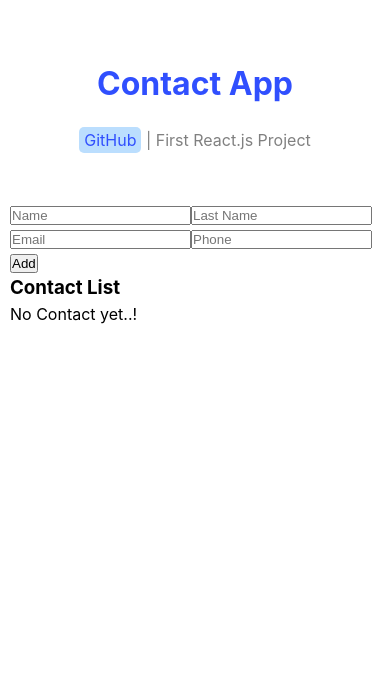
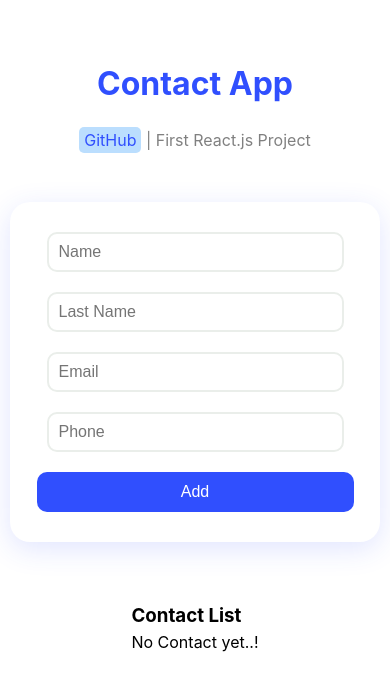
Before and after one commit to Hossein-Bakhtiari/contact-app, a React (Vite) app: page / in a window 390 px wide. Shown: the top 690 px of the page. Built offline with nearby package versions, Linux system fonts and the light colour scheme.

Commit message:
add styles on form and responsive that

```diff
--- a/src/components/Contacts.jsx
+++ b/src/components/Contacts.jsx
@@ -2,6 +2,7 @@
 import ContactList from './ContactList';
 import inputs from '../constant/inputs';
 import { v4 } from 'uuid';
+import styles from "./Contacts.module.css"
 
 
 
@@ -31,7 +32,7 @@
         !contact.email ||
         !contact.phone
     ) {
-            setAlert("pleas enter valid data")
+            setAlert("Please enter valid data")
             return;
        }
        setAlert("");
@@ -56,8 +57,8 @@
 
 return (
 
-    <div>
-      <div>
+    <div className={styles.container}>
+      <div className={styles.form}>
       {
           inputs.map((input , index) => (
             <input
@@ -75,7 +76,7 @@
 
         <button onClick={addHandler}>Add</button>
       </div>
-        <div>
+        <div className={styles.alert}>
             {alert && <p>{alert}</p>}
         </div>
         <ContactList contacts={contacts} deleteHandler={deleteHandler}/>
--- /dev/null
+++ b/src/components/Contacts.module.css
@@ -0,0 +1,66 @@
+.container{
+    display: flex;
+    flex-direction: column;
+    align-items: center;
+}
+
+.form{
+    display: flex;
+    flex-wrap: wrap;
+    align-items: center;
+    justify-content: center;
+    padding: 20px;
+    margin-bottom: 20px;
+    border-radius: 20px;
+    box-shadow: #304ffe25 0px 7px 29px;
+}
+
+.form input {
+    width: 45%;
+    height: 40px;
+    padding: 10px;
+    margin: 10px;
+    border: 2px solid #eaeeea;
+    border-radius: 10px;
+    color: #304ffe;
+    font-size: 1rem;
+}
+
+.form button{
+    width: calc(90% + 20px);
+    height: 40px;
+    padding: 10px;
+    margin: 10px 0;
+    cursor: pointer;
+    background-color: #304ffe;
+    border: none;
+    border-radius: 10px;
+    font-size: 1rem;
+    color: #fff;
+}
+
+.form button:hover {
+    box-shadow: #0c2ad487 0px 7px 29px 0px ;
+    transition: all 0.1s ease-in-out;
+}
+
+.alert{
+    width: 100%;
+    height: 40px;
+    max-width: 5px 0 25px;
+}
+
+.alert p {
+    background-color: #ffebee;
+    color: #f44336;
+    width: 100%;
+    padding: 10px;
+    border-radius: 10px;
+}
+
+
+@media (max-width: 500px) {
+    .form input{
+        width: 90%;
+    }
+}
```
